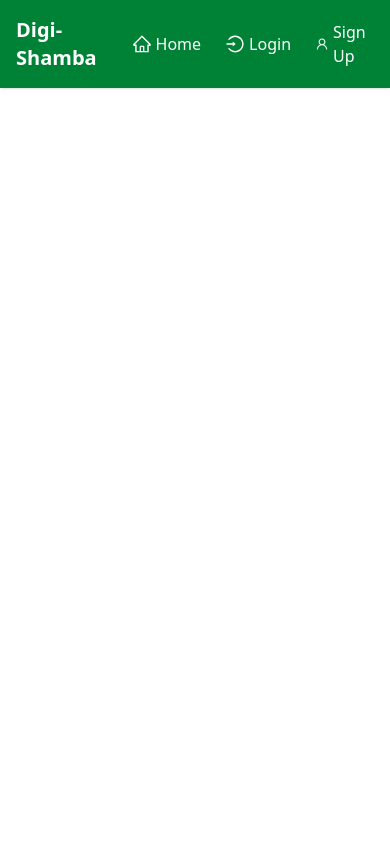
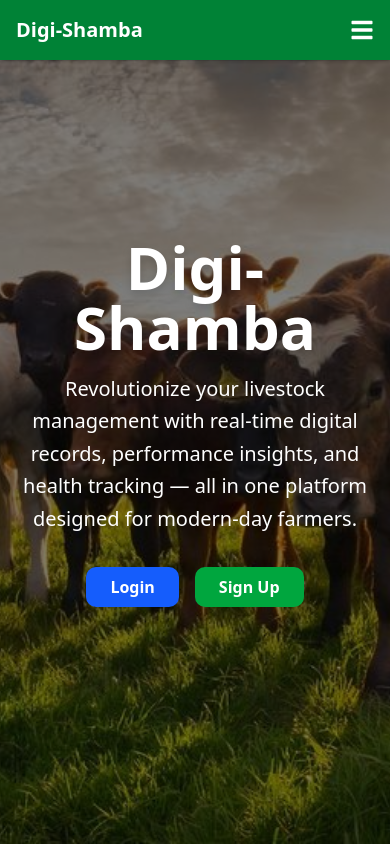
Before and after one commit to briankush/Digi-Shamba, a React (Vite) app in the folder client/: page / in a window 390 px wide. Shown: the top 846 px of the page. Built offline with nearby package versions, Linux system fonts and the light colour scheme.

Commit message:
Added react-toastify for toast notifications and updated Navbar and AnalyticsDashboard components for better user feedback and navigation

```diff
--- a/client/package.json
+++ b/client/package.json
@@ -30,6 +30,7 @@
     "react-hook-form": "^7.60.0",
     "react-icons": "^5.5.0",
     "react-router-dom": "^7.6.3",
+    "react-toastify": "^11.0.5",
     "recharts": "^3.1.0",
     "sonner": "^2.0.6",
     "tailwind-merge": "^3.3.1",
--- a/client/src/components/Navbar.jsx
+++ b/client/src/components/Navbar.jsx
@@ -1,9 +1,11 @@
 import React, { useEffect, useState } from "react";
 import { Link, useLocation, useNavigate } from "react-router-dom";
 import { AiOutlineHome, AiOutlineDashboard, AiOutlinePlus, AiOutlineLogin, AiOutlineLogout, AiOutlineUser, AiOutlineBarChart, AiOutlineCalendar } from "react-icons/ai";
+import { FaBars, FaTimes } from "react-icons/fa";
 
 export default function Navbar() {
   const [isLoggedIn, setIsLoggedIn] = useState(false);
+  const [open, setOpen] = useState(false);
   const navigate = useNavigate();
   const location = useLocation();
 
@@ -18,14 +20,31 @@
 
   const isAdmin = localStorage.getItem("userRole") === "Admin";
 
+  const links = [
+    { to: "/", label: "Home" },
+    { to: "/analytics", label: "Analytics" },
+    { to: "/daily-records", label: "Daily Records" },
+    { to: "/login", label: "Login" },
+    { to: "/signup", label: "Sign Up" },
+  ];
+
   return (
     <nav className="fixed top-0 w-full bg-green-700 text-white shadow z-20">
       <div className="max-w-6xl mx-auto flex items-center justify-between p-4">
         {/* brand on left */}
         <span className="font-bold text-xl">Digi-Shamba</span>
 
+        {/* Hamburger Button */}
+        <button
+          className="md:hidden text-white"
+          onClick={() => setOpen(o => !o)}
+        >
+          {open ? <FaTimes size={24} /> : <FaBars size={24} />}
+        </button>
+
         {/* navigation on right */}
-        <div className="flex items-center gap-6">
+        <div className={`flex items-center gap-6 md:static absolute bg-green-700 w-full left-0 md:w-auto md:bg-transparent transition-all duration-300 ease-in
+          ${open ? "top-full opacity-100" : "top-[-300px] opacity-0"}`}>
           <Link to="/" className="flex items-center gap-1 hover:underline">
             <AiOutlineHome size={20}/> Home
           </Link>
--- a/client/src/pages/AnalyticsDashboard.jsx
+++ b/client/src/pages/AnalyticsDashboard.jsx
@@ -312,7 +312,7 @@
         <div className="bg-white p-4 rounded-lg shadow">
           <h2 className="text-xl font-semibold">Feed Cost ({selectedMonth})</h2>
           <p className="text-2xl mt-2">
-            {isNaN(computedFeedCost) ? "N/A" : `${computedFeedCost} Ksh (per kg)`}
+            {isNaN(computedFeedCost2) ? "N/A" : `${computedFeedCost2} Ksh`}
           </p>
         </div>
 
@@ -324,24 +324,27 @@
           </p>
         </div>
 
-        {/* Total Profit/Loss - RENAMED */}
+        {/* Amount Made */}
         <div className="bg-white p-4 rounded-lg shadow">
           <h2 className="text-xl font-semibold">Amount Made ({selectedMonth})</h2>
-          <p className={`text-2xl mt-2 ${computedProfit >= 0 ? "text-green-600" : "text-red-600"}`}>
-            {isNaN(computedProfit) ? "N/A" : `${computedProfit >= 0 ? "+" : ""}${computedProfit} Ksh`}
+          <p className={`text-2xl mt-2 ${computedProfit2 >= 0 ? "text-green-600" : "text-red-600"}`}>
+            {isNaN(computedProfit2)
+              ? "N/A"
+              : `${computedProfit2 >= 0 ? "+" : ""}${computedProfit2} Ksh`}
           </p>
         </div>
 
-        {/* Profit/Loss Comparison - updated title */}
+        {/* Profit/Loss Comparison */}
         <div className="bg-white p-4 rounded-lg shadow">
           <h2 className="text-xl font-semibold">
             Change from {prevMonthName} (Profit/Loss)
           </h2>
           <p className="text-sm mt-2 text-gray-500">
-            {selectedMonth}: {isNaN(computedProfit) ? "N/A" : `${computedProfit} Ksh`} - {prevMonthName}: {isNaN(prevProfit) ? "N/A" : `${prevProfit} Ksh`}
+            {selectedMonth}: {isNaN(computedProfit2) ? "N/A" : `${computedProfit2} Ksh`} -{" "}
+            {prevMonthName}: {isNaN(prevProfit2) ? "N/A" : `${prevProfit2} Ksh`}
           </p>
-          <p className={`text-2xl font-bold mt-1 ${diffColor}`}>
-            {isNaN(diff) ? "N/A" : `${sign}${Math.abs(diff)} Ksh`}
+          <p className={`text-2xl font-bold mt-1 ${diffColor2}`}>
+            {isNaN(diff2) ? "N/A" : `${sign2}${Math.abs(diff2)} Ksh`}
           </p>
         </div>
       </div>
--- a/client/src/pages/LandingPage.jsx
+++ b/client/src/pages/LandingPage.jsx
@@ -16,6 +16,7 @@
 import cowImage from "../Images/cows.jfif";
 import { toast, ToastContainer } from "react-toastify";
 import "react-toastify/dist/ReactToastify.css";
+import axios from "axios";
 
 function LandingPage() {
   const navigate = useNavigate();
```
Also changed, not shown: 1 other file (tests, documents, lock files or other folders).
